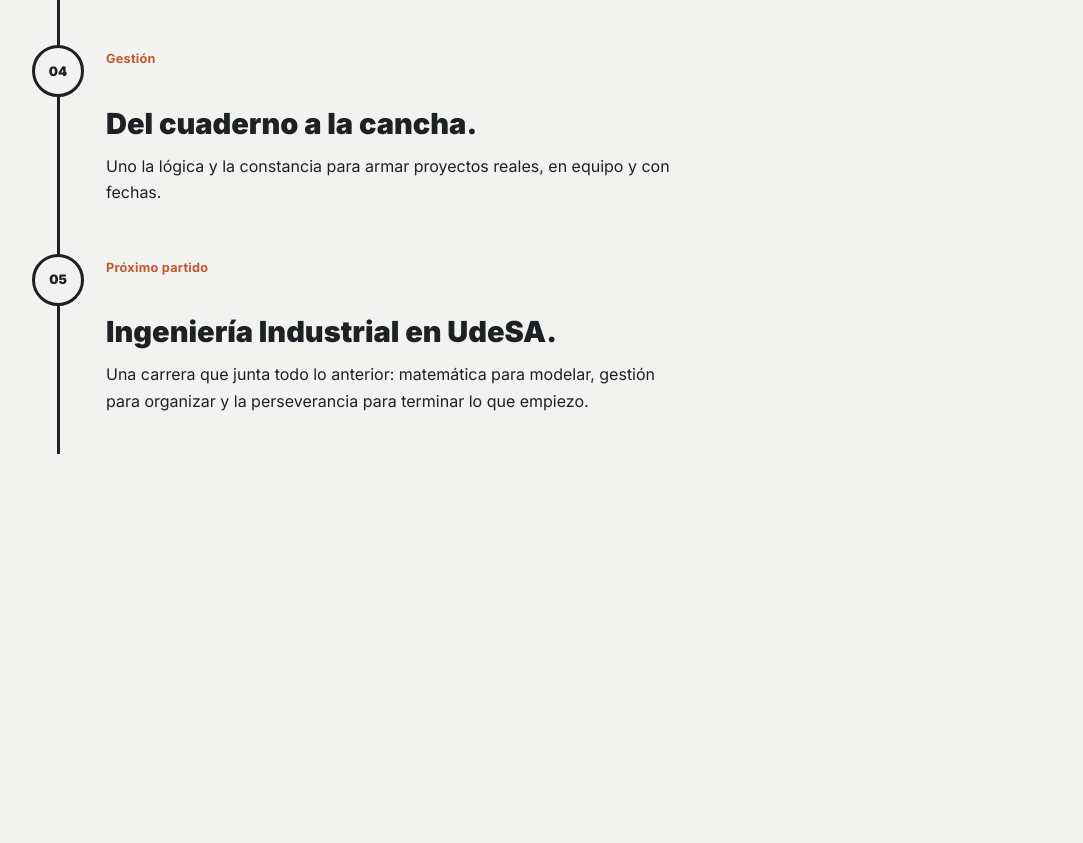
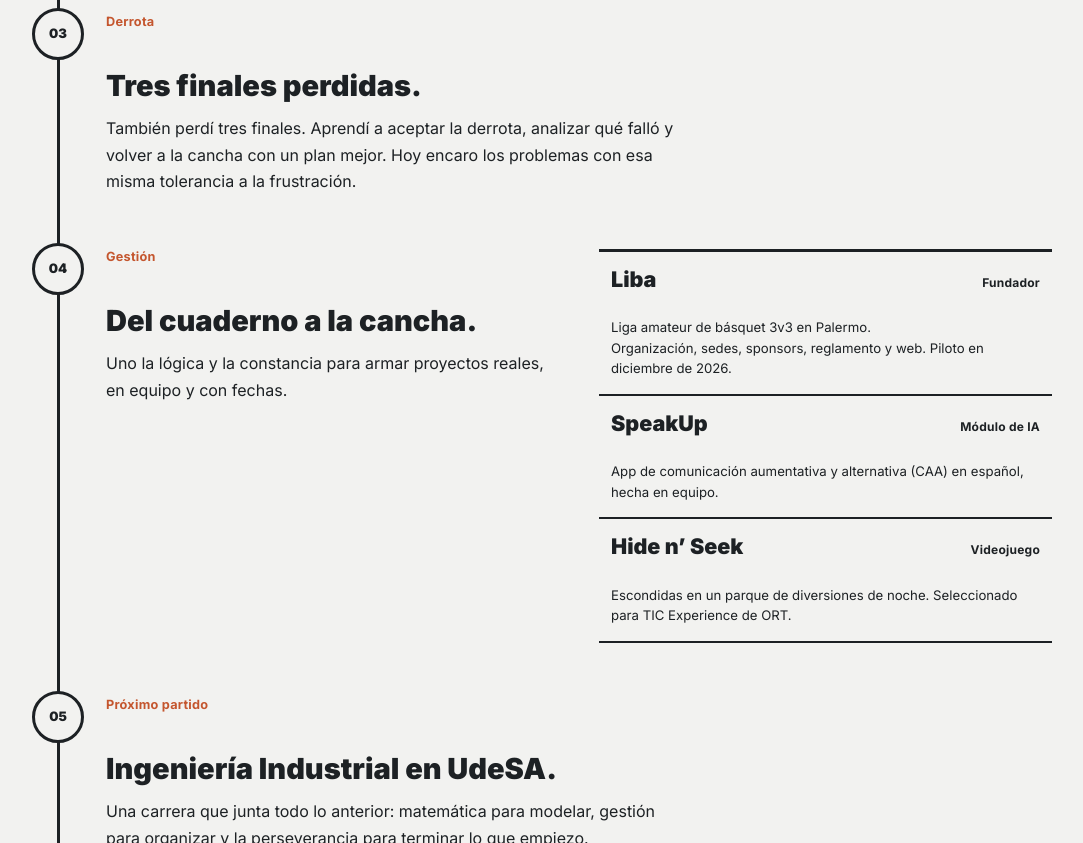
Before and after one commit to emitejadaa/portfolio_maxi, an Astro site: page / in a window 1280 px wide. Shown: the part 2115-2958 px from the top of the page, without its empty margins (98-1181 px from the left). Before the commit the page ends 2665 px from the top, so only its background shows below. Built offline with nearby package versions, Linux system fonts and the light colour scheme; Astro itself is replaced by a stand-in of ours; a web font is replaced by a local one.

Commit message:
feat(timeline): agregar imagen y lista de proyectos
Los hitos con complemento pasan a dos columnas (445 y 453 px con 48 px
de separación): el 02 muestra el placeholder de la imagen con marco de
6 px y el 04 la lista de proyectos, con filete de 3 px, separadores de
2 px y rol alineado a la línea base del nombre.

```diff
--- /dev/null
+++ b/src/components/ListaProyectos.astro
@@ -0,0 +1,23 @@
+---
+import type { Proyecto } from "../data/portfolio";
+
+interface Props {
+  proyectos: Proyecto[];
+}
+
+const { proyectos } = Astro.props;
+---
+
+<ul class="border-t-3 border-carbon">
+  {proyectos.map((proyecto) => (
+    <li class="border-b-2 border-carbon px-3 pt-3.5 pb-[15px]">
+      <div class="flex items-baseline justify-between gap-4">
+        <h4 class="text-proyecto">{proyecto.nombre}</h4>
+        <p class="shrink-0 text-etiqueta">{proyecto.rol}</p>
+      </div>
+      <p class="mt-[5px] text-detalle whitespace-pre-line">
+        {proyecto.descripcion}
+      </p>
+    </li>
+  ))}
+</ul>
--- a/src/components/Trayectoria.astro
+++ b/src/components/Trayectoria.astro
@@ -1,5 +1,6 @@
 ---
 import { trayectoria } from "../data/portfolio";
+import ListaProyectos from "./ListaProyectos.astro";
 ---
 
 <section aria-labelledby="trayectoria-titulo">
@@ -18,7 +19,13 @@ import { trayectoria } from "../data/portfolio";
           >
             {hito.numero}
           </span>
-          <div class="mt-1.5">
+          <div
+            class:list={[
+              "mt-1.5",
+              hito.complemento &&
+                "grid grid-cols-[minmax(0,1fr)_453px] items-start gap-x-12",
+            ]}
+          >
             <div class="max-w-[570px]">
               <p class="text-volanta text-naranja">{hito.etiqueta}</p>
               <h3 class="mt-[9.5px] text-hito whitespace-pre-line">
@@ -26,6 +33,15 @@ import { trayectoria } from "../data/portfolio";
               </h3>
               <p class="mt-[13px] text-cuerpo">{hito.texto}</p>
             </div>
+            {hito.complemento?.tipo === "imagen" && (
+              <div
+                aria-hidden="true"
+                class="aspect-[453/352] border-6 border-carbon bg-piedra"
+              />
+            )}
+            {hito.complemento?.tipo === "proyectos" && (
+              <ListaProyectos proyectos={hito.complemento.proyectos} />
+            )}
           </div>
         </li>
       ))}
--- a/src/data/portfolio.ts
+++ b/src/data/portfolio.ts
@@ -17,6 +17,7 @@ export interface Estadistica {
 export interface Proyecto {
   nombre: string;
   rol: string;
+  /** Admite saltos de línea forzados (\n), como en el diseño. */
   descripcion: string;
 }
 
@@ -98,7 +99,7 @@ export const trayectoria = {
             nombre: "Liba",
             rol: "Fundador",
             descripcion:
-              "Liga amateur de básquet 3v3 en Palermo. Organización, sedes, sponsors, reglamento y web. Piloto en diciembre de 2026.",
+              "Liga amateur de básquet 3v3 en Palermo.\nOrganización, sedes, sponsors, reglamento y web. Piloto en diciembre de 2026.",
           },
           {
             nombre: "SpeakUp",
```
